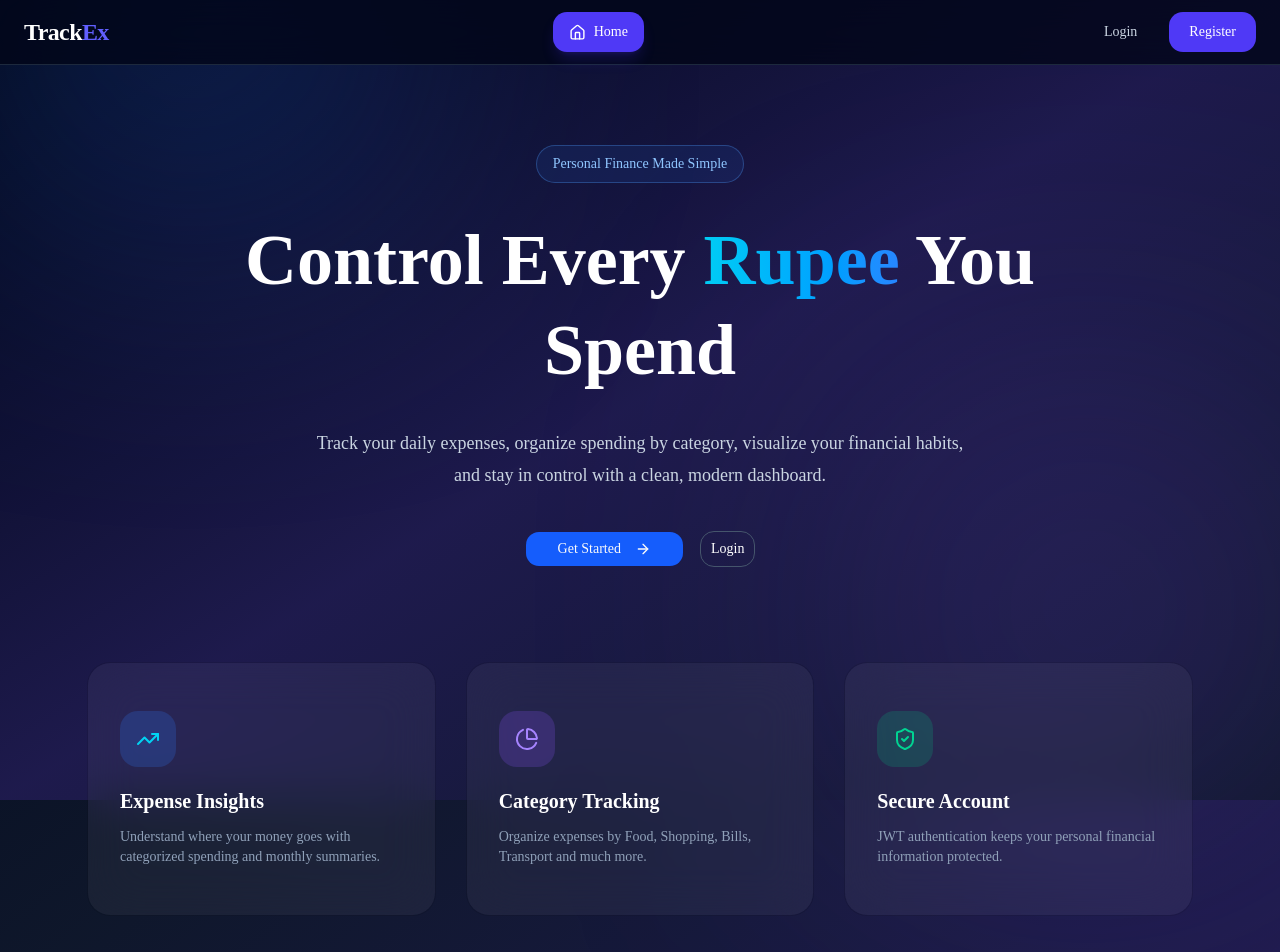
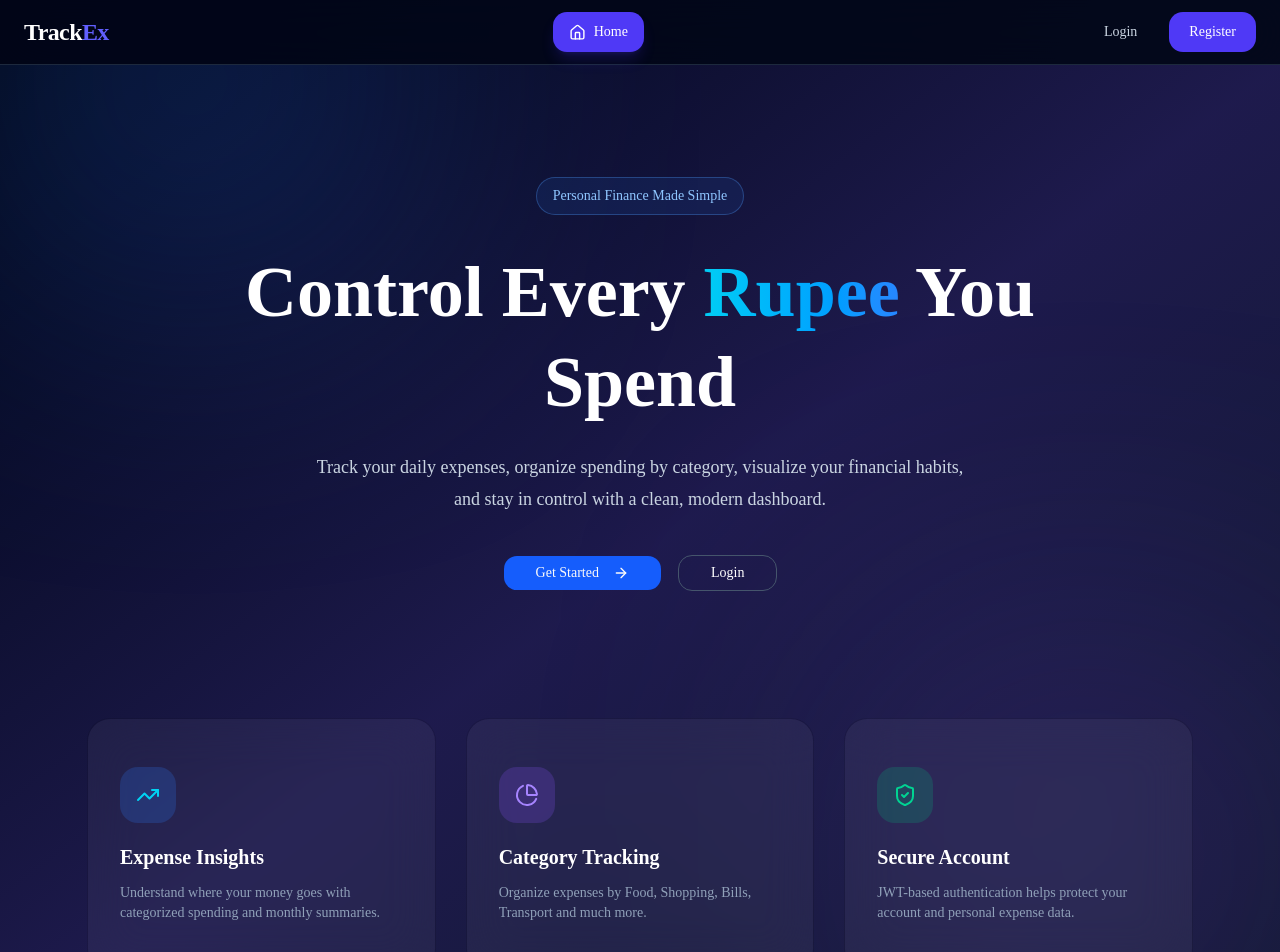
Before and after one commit to Samuel-joseph05/trackEx-pro-frontend, a Next.js app: page / in a window 1280 px wide. Shown: the top 952 px of the page. Built offline with nearby package versions, Linux system fonts and the light colour scheme.

Commit message:
feat: implement user authentication handling in Home component with dynamic button rendering

```diff
--- a/app/page.js
+++ b/app/page.js
@@ -1,25 +1,26 @@
+"use client"
+
 import Link from "next/link";
-import {
-  ArrowRight,
-  Wallet,
-  PieChart,
-  ShieldCheck,
-  TrendingUp,
-} from "lucide-react";
+import { ArrowRight, PieChart, ShieldCheck, TrendingUp } from "lucide-react";
+import { Button } from "@/components/ui/button";
+import { Card, CardContent } from "@/components/ui/card";
+import { useEffect, useState } from "react";
 
-import { Button } from "@/components/ui/button";
-import {
-  Card,
-  CardContent,
-} from "@/components/ui/card";
 
 export default function Home() {
+  const [isLoggedIn, setIsLoggedIn] = useState(false);
+
+useEffect(() => {
+  const token = localStorage.getItem("token");
+  setIsLoggedIn(!!token);
+}, []);
+
+
   return (
-  <main className="">
-
+    <main className="relative min-h-[calc(100vh-4rem)] overflow-hidden">
       {/* Background */}
 
-      <div className="absolute inset-0 bg-linear-to-br from-slate-950 via-indigo-950 to-slate-900" />
+      <div className="absolute inset-0 -z-10 bg-linear-to-br from-slate-950 via-indigo-950 to-slate-900" />
 
       <div className="absolute -top-44 left-0 h-96 w-96 rounded-full bg-blue-500/30 blur-[140px]" />
 
@@ -27,77 +28,69 @@ export default function Home() {
 
       {/* Hero */}
 
-      <section className="relative z-20 mx-auto flex max-w-7xl flex-col items-center px-6 pt-20 text-center">
-
+      <section className="relative z-10 mx-auto flex max-w-7xl flex-col items-center px-6 pb-16 pt-20 text-center md:pt-28">
         <span className="rounded-full border border-blue-400/30 bg-blue-500/10 px-4 py-2 text-sm text-blue-300">
           Personal Finance Made Simple
         </span>
 
         <h1 className="mt-8 max-w-4xl text-5xl font-extrabold leading-tight text-white md:text-7xl">
-
           Control Every
-
           <span className="bg-linear-to-r from-cyan-400 to-blue-500 bg-clip-text text-transparent">
             {" "}
             Rupee{" "}
           </span>
-
           You Spend
-
         </h1>
-
-        <p className="mt-8 max-w-2xl text-lg leading-8 text-slate-300">
-
-          Track your daily expenses, organize spending by category,
-          visualize your financial habits, and stay in control with
-          a clean, modern dashboard.
-
+        <p className="mt-6 max-w-2xl px-2 text-base leading-7 text-slate-300 sm:text-lg sm:leading-8">
+          Track your daily expenses, organize spending by category, visualize
+          your financial habits, and stay in control with a clean, modern
+          dashboard.
         </p>
 
-        <div className="mt-10 flex flex-wrap justify-center gap-4">
-
-          <Link href="/register">
-
+        <div className="mt-10 flex w-full flex-col justify-center gap-4 sm:w-auto sm:flex-row">
+          {isLoggedIn ? (
+            <Link href="/dashboard">
               <Button
                 size="lg"
-              className="rounded-xl bg-blue-600 px-8 hover:bg-blue-700"
+                className="w-full rounded-xl bg-blue-600 px-8 hover:bg-blue-700 sm:w-auto"
+              >
+                Go to Dashboard
+                <ArrowRight className="ml-2 h-5 w-5" />
+              </Button>
+            </Link>
+          ) : (
+            <>
+              <Link href="/register">
+                <Button
+                  size="lg"
+                  className="w-full rounded-xl bg-blue-600 px-8 hover:bg-blue-700 sm:w-auto"
                 >
                   Get Started
-
                   <ArrowRight className="ml-2 h-5 w-5" />
-
                 </Button>
-
               </Link>
 
               <Link href="/login">
-
                 <Button
                   size="lg"
                   variant="outline"
-              className="rounded-xl border-slate-600 bg-transparent text-white hover:bg-white/10"
+                  className="w-full rounded-xl border-slate-600 bg-transparent px-8 text-white hover:bg-white/10 sm:w-auto"
                 >
                   Login
                 </Button>
-
               </Link>
-
+            </>
+          )}
         </div>
-
       </section>
 
       {/* Feature Cards */}
 
-      <section className="relative z-20 mx-auto mt-24 grid max-w-6xl gap-8 px-6 pb-20 md:grid-cols-3">
-
+      <section className="relative z-20 mx-auto mt-16 grid max-w-6xl gap-8 px-6 pb-20 md:grid-cols-3">
         <Card className="rounded-3xl border-white/10 bg-white/5 backdrop-blur-xl">
-
           <CardContent className="p-8">
-
             <div className="mb-5 flex h-14 w-14 items-center justify-center rounded-2xl bg-blue-500/20">
-
               <TrendingUp className="text-cyan-400" />
-
             </div>
 
             <h3 className="text-xl font-semibold text-white">
@@ -105,22 +98,16 @@ export default function Home() {
             </h3>
 
             <p className="mt-3 text-slate-400">
-              Understand where your money goes with categorized
-              spending and monthly summaries.
+              Understand where your money goes with categorized spending and
+              monthly summaries.
             </p>
-
           </CardContent>
-
         </Card>
 
         <Card className="rounded-3xl border-white/10 bg-white/5 backdrop-blur-xl">
-
           <CardContent className="p-8">
-
             <div className="mb-5 flex h-14 w-14 items-center justify-center rounded-2xl bg-violet-500/20">
-
               <PieChart className="text-violet-400" />
-
             </div>
 
             <h3 className="text-xl font-semibold text-white">
@@ -128,39 +115,27 @@ export default function Home() {
             </h3>
 
             <p className="mt-3 text-slate-400">
-              Organize expenses by Food, Shopping, Bills,
-              Transport and much more.
+              Organize expenses by Food, Shopping, Bills, Transport and much
+              more.
             </p>
-
           </CardContent>
-
         </Card>
 
         <Card className="rounded-3xl border-white/10 bg-white/5 backdrop-blur-xl">
-
           <CardContent className="p-8">
-
             <div className="mb-5 flex h-14 w-14 items-center justify-center rounded-2xl bg-emerald-500/20">
-
               <ShieldCheck className="text-emerald-400" />
-
             </div>
 
-            <h3 className="text-xl font-semibold text-white">
-              Secure Account
-            </h3>
+            <h3 className="text-xl font-semibold text-white">Secure Account</h3>
 
             <p className="mt-3 text-slate-400">
-              JWT authentication keeps your personal financial
-              information protected.
+              JWT-based authentication helps protect your account and personal
+              expense data.
             </p>
-
           </CardContent>
-
         </Card>
-
       </section>
-
     </main>
   );
 }
```
Lines whose indentation alone changed are shown as unchanged.
